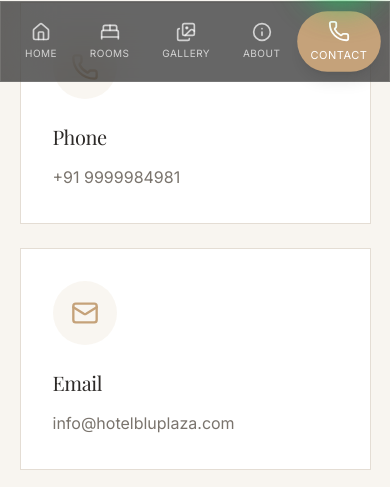
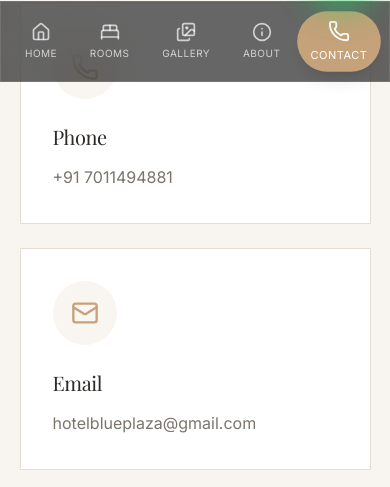
Before and after one commit to webworkcoder/HOTEL, a Next.js app: page /contact in a window 390 px wide. Shown: the part 762-1249 px from the top of the page. Built offline with nearby package versions, Linux system fonts and the light colour scheme; no server answers; the database is empty; a web font is replaced by a local one.

Commit message:
update mobile no and email

```diff
--- a/app/layout/footer.tsx
+++ b/app/layout/footer.tsx
@@ -154,7 +154,7 @@
 
               <div className="flex gap-4">
                 <Mail className="text-primary mt-1" size={18} />
-                <p>info@hotelbluplaza.com</p>
+                <p>hotelblueplaza@gmail.com</p>
               </div>
 
               <div className="flex gap-4">
--- a/components/pages/contact/contact-info.tsx
+++ b/components/pages/contact/contact-info.tsx
@@ -12,12 +12,12 @@
   {
     icon: Phone,
     title: "Phone",
-    value: "+91 9999984981",
+    value: "+91 7011494881",
   },
   {
     icon: Mail,
     title: "Email",
-    value: "info@hotelbluplaza.com",
+    value: "hotelblueplaza@gmail.com",
   },
   {
     icon: Clock,
```
